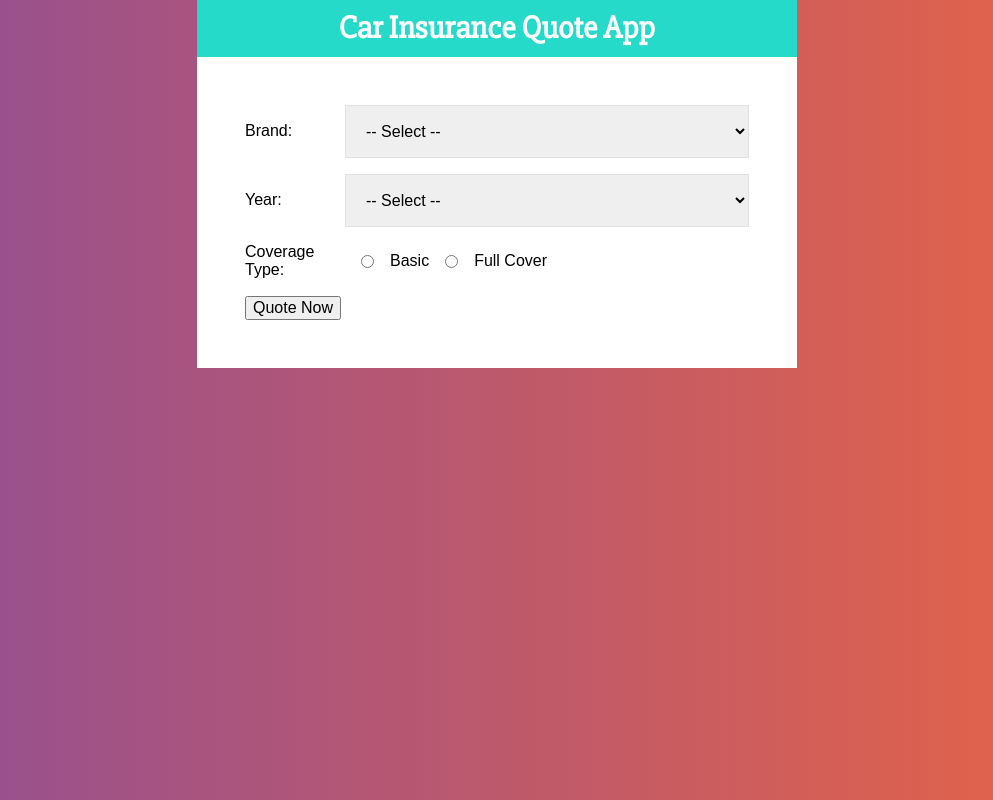
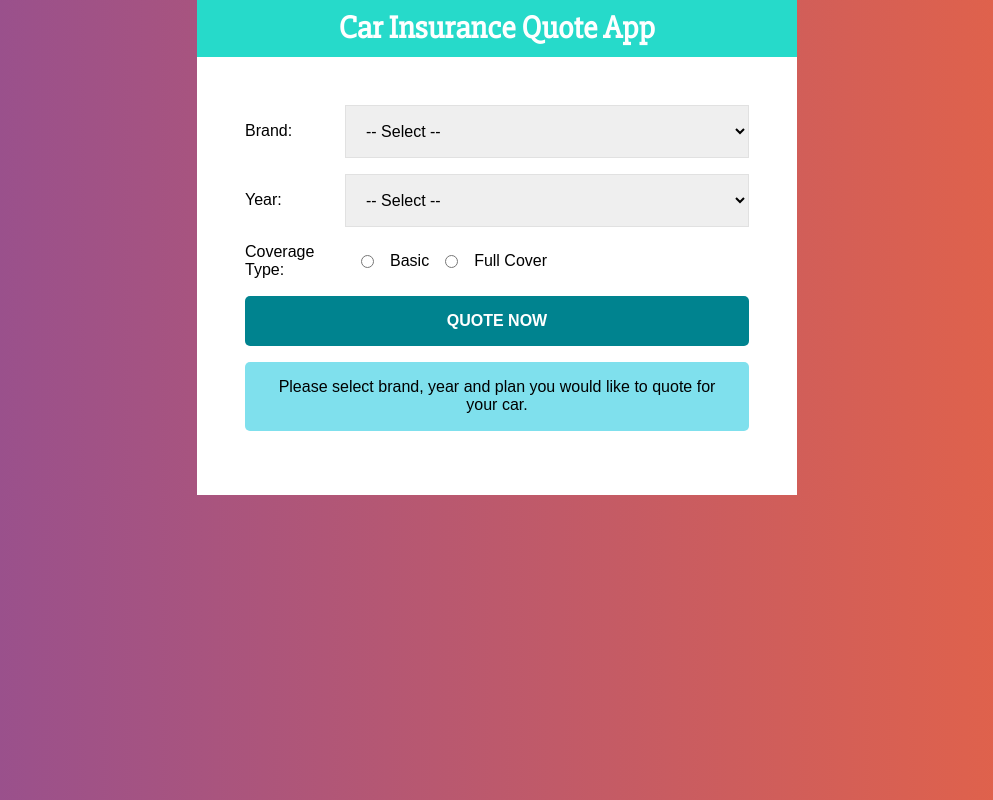
Before and after one commit to VEGALUISJ/Car-Insurance-Quote-App---On-React, a React (Create React App) app: page / in a window 1280 px wide. Shown: the whole page, without its empty margins (143-1136 px from the left). Built offline with nearby package versions, Linux system fonts and the light colour scheme.

Commit message:
project almost done pending for adding the animation

```diff
--- a/src/App.js
+++ b/src/App.js
@@ -1,30 +1,43 @@
-import React from 'react'
-import Header from "./components/Header"
-import Form from "./components/Form"
+import { React, useState } from "react";
+import Header from "./components/Header";
+import Form from "./components/Form";
+import Overview from "./components/Overview";
+import Result from "./components/Result";
 
-import styled from '@emotion/styled';
+import styled from "@emotion/styled";
 
 const Container = styled.div`
   max-width: 600px;
   margin: 0 auto;
 `;
 
-const FromContainer = styled.div`
-  background-color: #FFF;
+const FormContainer = styled.div`
+  background-color: #fff;
   padding: 3rem;
 `;
 
 function App() {
+  const [overview, setOverview] = useState({
+    grandTotal: 0,
+    data: {
+      brand: "",
+      year: "",
+      plan: "",
+    },
+  });
+
+  //extract data using destructuring method, this avoid data.brand, etc.
+  const { grandTotal, data } = overview;
+
   return (
     <Container>
-      <Header
-        tittle = 'Car Insurance Quote App'
-      />
+      <Header tittle="Car Insurance Quote App" />
 
-    <FromContainer>
-      <Form/>
-    </FromContainer>
-
+      <FormContainer>
+        <Form setOverview={setOverview} />
+        <Overview data={data} />
+        <Result grandTotal={grandTotal} />
+      </FormContainer>
     </Container>
   );
 }
--- a/src/components/Form.jsx
+++ b/src/components/Form.jsx
@@ -1,7 +1,8 @@
-import React from 'react';
-import styled from '@emotion/styled';
+import React, { useState } from "react";
+import styled from "@emotion/styled";
+import { obtainDiffYear, brandCalculation, planCalculation } from "../helper";
 
-const Field  = styled.div`
+const Field = styled.div`
   display: flex;
   margin-bottom: 1rem;
   align-items: center;
@@ -23,12 +24,97 @@ const InputRadio = styled.input`
   margin: 0 1rem;
 `;
 
-const Form = () => {
+const Button = styled.button`
+  background-color: #00838f;
+  font-size: 16px;
+  width: 100%;
+  padding: 1rem;
+  color: #fff;
+  text-transform: uppercase;
+  font-weight: bold;
+  border: none;
+  border-radius: 5px;
+
+  &:hover {
+    background-color: #26c6da;
+    cursor: pointer;
+  }
+`;
+
+const Error = styled.div`
+  background-color: red;
+  padding: 1rem;
+  margin-bottom: 1rem;
+  color: white;
+  text-align: center;
+  border-radius: 5px;
+`;
+
+const Form = ({ setOverview }) => {
+  const [data, setData] = useState({
+    brand: "",
+    year: "",
+    plan: "",
+  });
+
+  //Error state when user send wrong information
+  const [error, setError] = useState(false);
+
+  //getting data from the values of the state
+  const { brand, year, plan } = data;
+
+  //reading data from the form and putting on the state
+  const getInformation = (e) => {
+    setData({
+      ...data,
+      [e.target.name]: e.target.value,
+    });
+  };
+
+  const handleSubmit = (e) => {
+    e.preventDefault();
+
+    if (brand.trim() === "" || year.trim() === "" || plan.trim() === "") {
+      setError(true);
+      return;
+    }
+
+    setError(false);
+
+    //base price will be $2000
+    let result = 2000;
+
+    //get the difference between years
+    const yearDifference = obtainDiffYear(year);
+
+    //per year will substrat 3%
+    result -= (yearDifference * 3 * result) / 100;
+
+    //American will be 15%
+    //Asian will be 5%
+    //European will be 30%
+    result = brandCalculation(brand) * result;
+
+    //basic plan increase 20%
+    //fullCover plan increase 50%
+    const increasePlan = planCalculation(plan);
+    result = parseFloat(result * increasePlan).toFixed(2);
+    console.log(result);
+
+    //grand total after calculation and sending this infor thru props.
+    setOverview({
+      grandTotal: result,
+      data,
+    });
+  };
+
   return (
-        <form>
+    <form onSubmit={handleSubmit}>
+      {error ? <Error>Please fill out all fields and try again!</Error> : null}
+
       <Field>
-                <Label>Brand:  </Label>
-                    <Select>
+        <Label>Brand: </Label>
+        <Select name="brand" value={brand} onChange={getInformation}>
           <option value="">-- Select --</option>
           <option value="American">American</option>
           <option value="Asian">Asian</option>
@@ -37,9 +123,10 @@ const Form = () => {
       </Field>
 
       <Field>
-                <Label>Year:  </Label>
-                    <Select>
+        <Label>Year: </Label>
+        <Select name="year" value={year} onChange={getInformation}>
           <option value="">-- Select --</option>
+          <option value="2022">2022</option>
           <option value="2021">2021</option>
           <option value="2020">2020</option>
           <option value="2019">2019</option>
@@ -59,21 +146,23 @@ const Form = () => {
           type="radio"
           name="plan"
           value="basic"
-                    />Basic
-
+          checked={plan === "basic"}
+          onChange={getInformation}
+        />
+        Basic
         <InputRadio
           type="radio"
           name="plan"
-                        value="Full Cover"
-                    /> Full Cover
+          value="fullCover"
+          checked={plan === "fullCover"}
+          onChange={getInformation}
+        />{" "}
+        Full Cover
       </Field>
 
-        <button>
-            Quote Now
-        </button>
-
+      <Button type="submit">Quote Now</Button>
     </form>
-    )
+  );
 };
 
 export default Form;
--- /dev/null
+++ b/src/components/Overview.jsx
@@ -0,0 +1,32 @@
+import React, { Fragment } from "react";
+import styled from "@emotion/styled";
+
+const Container = styled.div`
+  background-color: #00838f;
+  color: #fff;
+  padding: 1rem;
+  margin-top: 1rem;
+  text-align: center;
+  border-radius: 5px;
+`;
+
+const overview = ({ data }) => {
+  //extrating from data
+  const { brand, year, plan } = data;
+
+  if (brand === "" || year === "" || plan === "") return null;
+
+  return (
+    <Container>
+      <h2>Quotation Overview</h2>
+
+      <ul>
+        <li>Brand: {brand}</li>
+        <li>Plan: {plan}</li>
+        <li>Year: {year}</li>
+      </ul>
+    </Container>
+  );
+};
+
+export default overview;
--- /dev/null
+++ b/src/components/Result.jsx
@@ -0,0 +1,32 @@
+import React, { Fragment } from "react";
+import styled from "@emotion/styled";
+
+const Container = styled.p`
+  padding: 1rem;
+  background-color: rgb(127, 224, 237);
+  margin-top: 2 rem;
+  text-align: center;
+  border-radius: 5px;
+`;
+
+const ContainerResult = styled.p`
+  background-color: #26c6da;
+  color: #fff;
+  padding: 1rem;
+  text-transform: uppercase;
+  font-weight: bold;
+  text-align: center;
+  border-radius: 5px;
+`;
+
+const Result = ({ grandTotal }) => {
+  return grandTotal === 0 ? (
+    <Container>
+      Please select brand, year and plan you would like to quote for your car.
+    </Container>
+  ) : (
+    <ContainerResult>Quotation total is ${grandTotal}</ContainerResult>
+  );
+};
+
+export default Result;
--- /dev/null
+++ b/src/helper.js
@@ -0,0 +1,34 @@
+// date calculation function base on user choice
+export function obtainDiffYear(year) {
+  return new Date().getFullYear() - year;
+}
+
+// export the total to pay base in the brand
+export function brandCalculation(brand) {
+  let increase;
+
+  switch (brand) {
+    case "European":
+      increase = 1.3;
+      break;
+    case "American":
+      increase = 1.15;
+      break;
+    case "Asian":
+      increase = 1.05;
+      break;
+    default:
+      break;
+  }
+
+  return increase;
+}
+
+//export the plan calculation
+export function planCalculation(plan) {
+  if (plan === "basic") {
+    return 1.2;
+  } else if (plan === "fullCover") {
+    return 1.5;
+  }
+}
--- a/src/index.css
+++ b/src/index.css
@@ -2,35 +2,39 @@ html {
   box-sizing: border-box;
 }
 body {
-  background: #e96443;  /* fallback for old browsers */
-  background: -webkit-linear-gradient(to right, #904e95, #e96443);  /* Chrome 10-25, Safari 5.1-6 */
+  background: #e96443; /* fallback for old browsers */
+  background: -webkit-linear-gradient(
+    to right,
+    #904e95,
+    #e96443
+  ); /* Chrome 10-25, Safari 5.1-6 */
   background: linear-gradient(to right, #904e95, #e96443);
   font-family: Arial, Helvetica, sans-serif;
 }
 ul {
   list-style: none;
-  padding: none;
-  margin: none;
+  padding: 0;
+  margin: 0;
 }
 span.resultado {
   position: relative;
   width: 100%;
 }
 .resultado-enter {
-  transition: .5s;
+  transition: 0.5s;
 }
-.resultado-enter.resultado-enter-active{
+.resultado-enter.resultado-enter-active {
   transform: translateY(0%);
 }
-.resultado-exit{
+.resultado-exit {
   transform: translateY(0);
-  transition: .5s;
-  position : absolute;
+  transition: 0.5s;
+  position: absolute;
   left: 0;
-  bottom : 0;
+  bottom: 0;
   right: 0;
 }
-.resultado-exit-active{
+.resultado-exit-active {
   opacity: 0;
   transform: translateY(-10%);
 }
```
Lines whose indentation alone changed are shown as unchanged.
